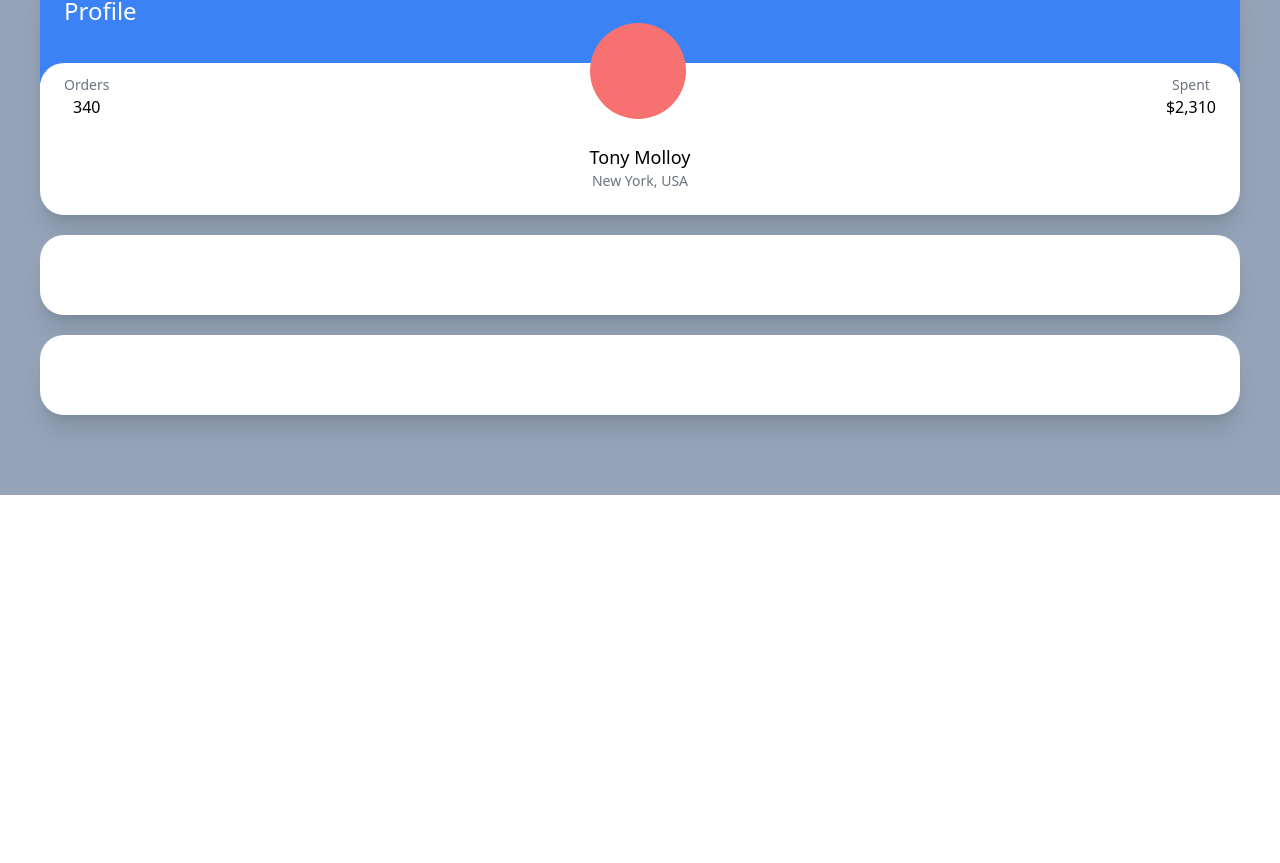
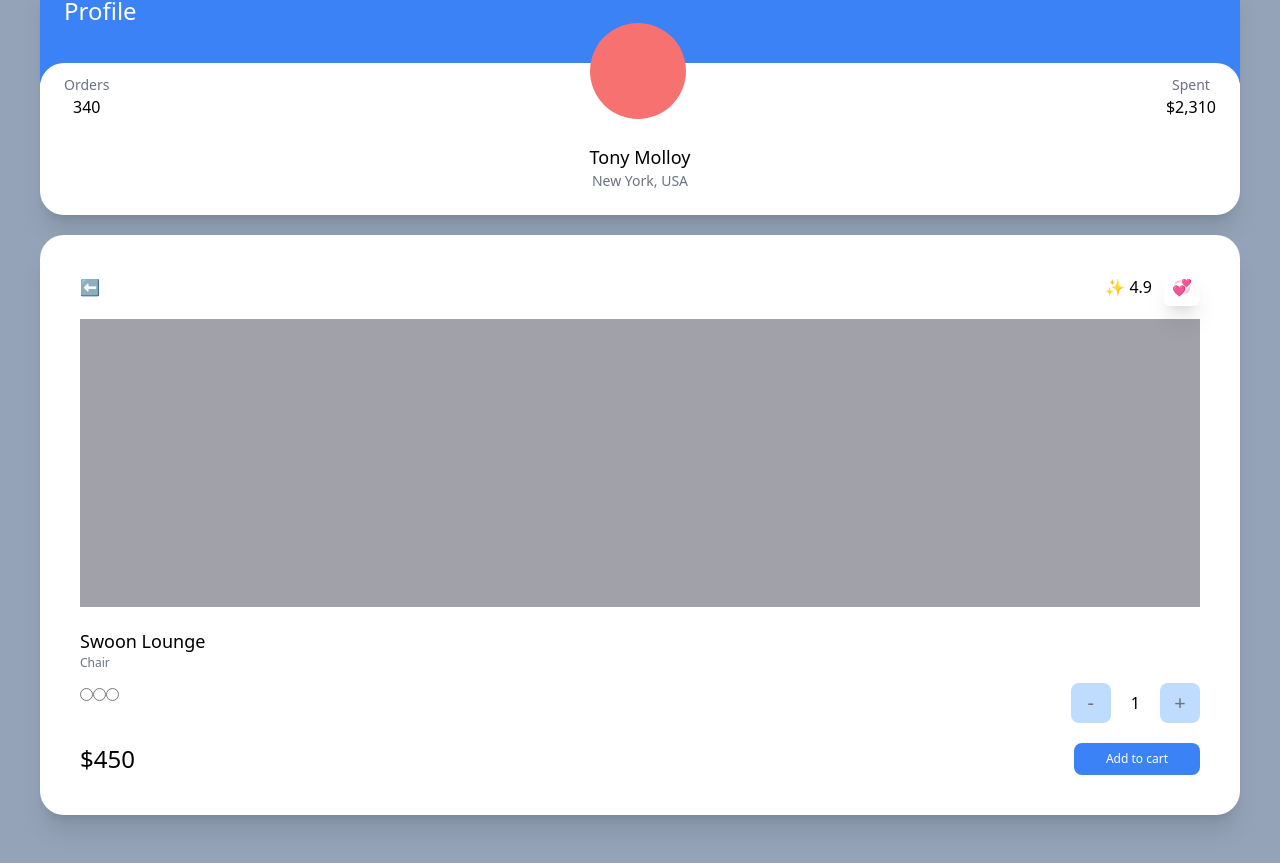
Before and after one commit to seungmin-dev/carrot-market, a Next.js app: page / in a window 1280 px wide. Shown: the part 379-1242 px from the top of the page. Before the commit the page ends 874 px from the top, so only its background shows below. Built offline with nearby package versions, Linux system fonts and the light colour scheme.

Commit message:
tailwindcss#3

```diff
--- a/pages/index.tsx
+++ b/pages/index.tsx
@@ -2,7 +2,7 @@
 
 const Home: NextPage = () => {
   return (
-    <div className="flex flex-col space-y-5 bg-slate-400 py-20 px-10">
+    <div className="flex min-h-screen flex-col space-y-5 bg-slate-400 py-20 px-10">
       <div className="rounded-3xl bg-white p-6 shadow-xl">
         <span className="text-3xl font-semibold">Select Item</span>
         <div className="my-1 flex justify-between">
@@ -43,8 +43,42 @@
           </div>
         </div>
       </div>
-      <div className="rounded-3xl bg-white p-10 shadow-xl"></div>
-      <div className="rounded-3xl bg-white p-10 shadow-xl"></div>
+      <div className="rounded-3xl bg-white p-10 shadow-xl">
+        <div className="mb-5 flex items-center justify-between">
+          <span>⬅️</span>
+          <div className="space-x-3">
+            <span>✨ 4.9</span>
+            <span className="rounded-md p-2 shadow-xl">💞</span>
+          </div>
+        </div>
+        <div className="mb-5 h-72 bg-zinc-400" />
+        <div className="flex flex-col">
+          <span className="text-lg font-medium">Swoon Lounge</span>
+          <span className="text-xs text-gray-500">Chair</span>
+          <div className="mt-3 mb-5 flex justify-between">
+            <div>
+              <input type="radio" />
+              <input type="radio" />
+              <input type="radio" />
+            </div>
+            <div className="flex items-center space-x-5">
+              <button className="flex aspect-square w-10 items-center justify-center rounded-lg bg-blue-200 text-xl text-gray-500">
+                -
+              </button>
+              <span>1</span>
+              <button className="flex aspect-square w-10 items-center justify-center rounded-lg bg-blue-200 text-xl text-gray-500">
+                +
+              </button>
+            </div>
+          </div>
+          <div className="flex items-center justify-between">
+            <span className="text-2xl font-medium">$450</span>
+            <button className="rounded-lg bg-blue-500 py-2 px-8 text-center text-xs text-white">
+              Add to cart
+            </button>
+          </div>
+        </div>
+      </div>
     </div>
   );
 };
```
